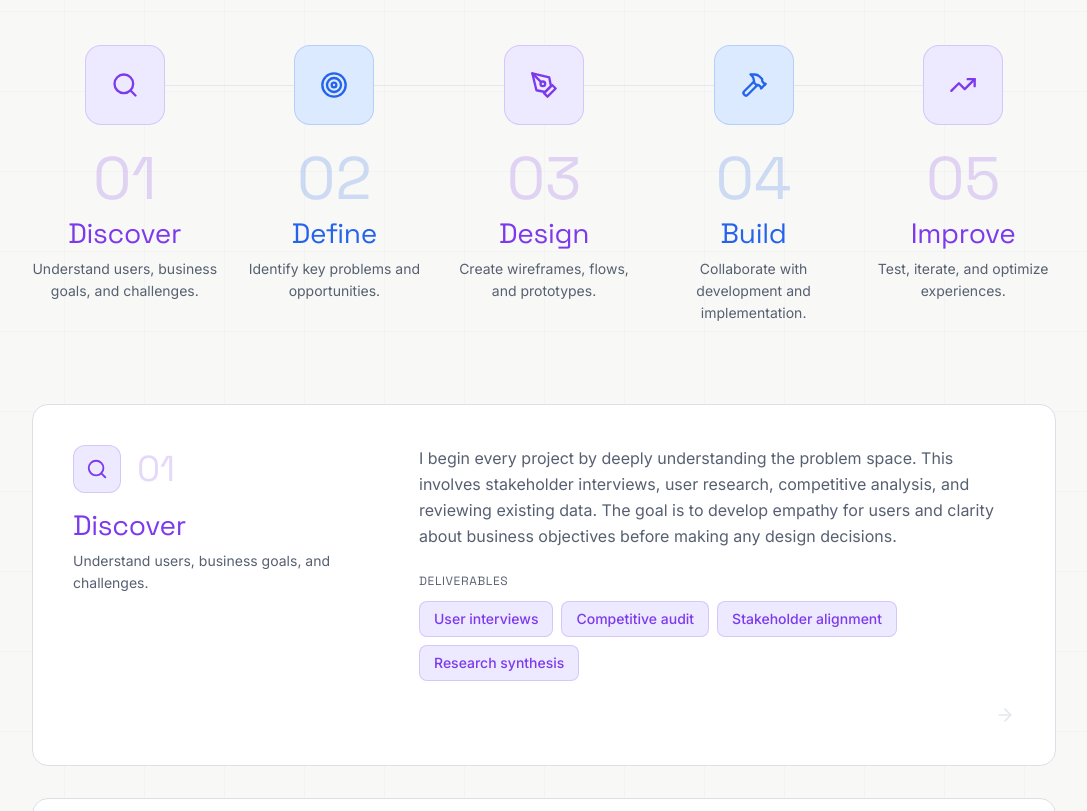
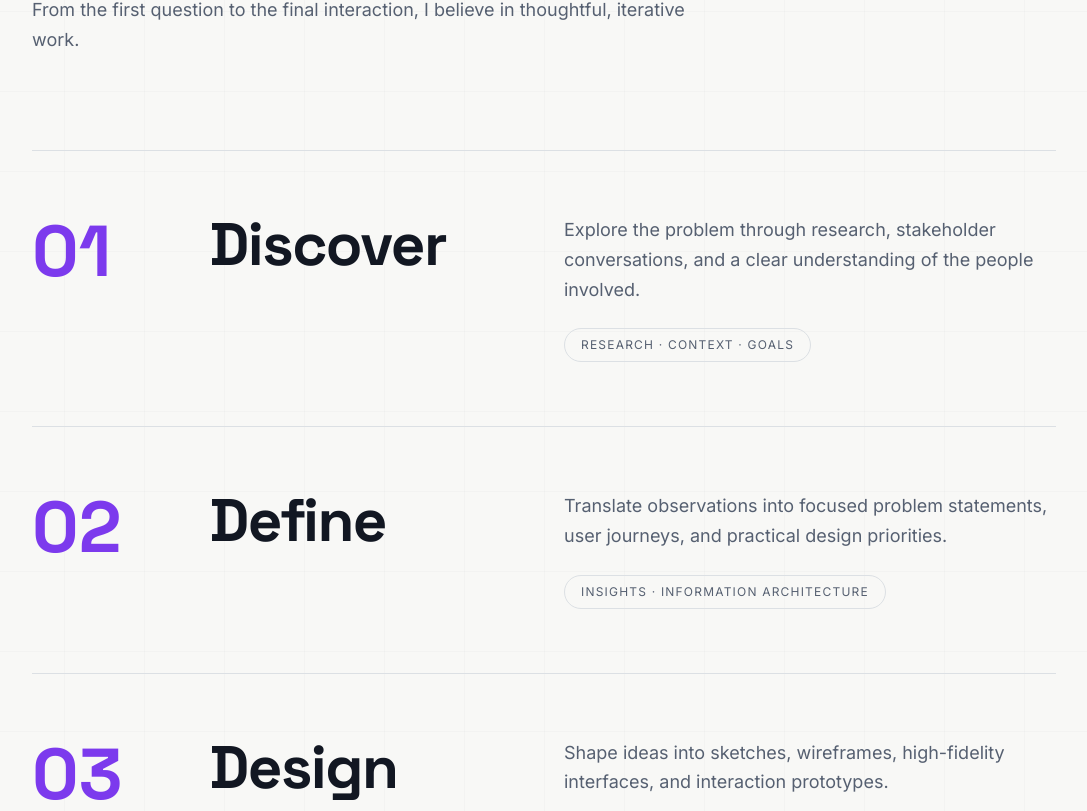
Before and after one commit to Isaac-56/yeshak_portfolio, a React (Vite) app: page /process in a window 1280 px wide. Shown: the part 469-1280 px from the top of the page, without its empty margins (96-1183 px from the left). Built offline with nearby package versions, Linux system fonts and the light colour scheme.

Commit message:
Redesign ProcessPage.tsx with consistent premium visual language

```diff
--- a/src/pages/ProcessPage.tsx
+++ b/src/pages/ProcessPage.tsx
@@ -1,150 +1,18 @@
 import PageLayout from '../components/PageLayout';
 import { useReveal } from '../hooks/useReveal';
-import { Search, Target, PenTool, Hammer, TrendingUp, ArrowRight } from 'lucide-react';
-
-const steps = [
-  {
-    icon: Search,
-    title: 'Discover',
-    description: 'Understand users, business goals, and challenges.',
-    detail: 'I begin every project by deeply understanding the problem space. This involves stakeholder interviews, user research, competitive analysis, and reviewing existing data. The goal is to develop empathy for users and clarity about business objectives before making any design decisions.',
-    deliverables: ['User interviews', 'Competitive audit', 'Stakeholder alignment', 'Research synthesis'],
-    color: 'accent',
-  },
-  {
-    icon: Target,
-    title: 'Define',
-    description: 'Identify key problems and opportunities.',
-    detail: ' Research findings are synthesized into actionable insights. I define user personas, map journey pain points, and establish clear design requirements. This phase ensures we\'re solving the right problems before investing in solutions.',
-    deliverables: ['User personas', 'Journey maps', 'Problem statements', 'Design requirements'],
-    color: 'accent-blue',
-  },
-  {
-    icon: PenTool,
-    title: 'Design',
-    description: 'Create wireframes, flows, and prototypes.',
-    detail: 'Moving from low-fidelity to high-fidelity, I create wireframes, interaction flows, and interactive prototypes. Design decisions are validated against research findings and tested with real users early and often.',
-    deliverables: ['Wireframes', 'User flows', 'Interactive prototypes', 'Design specs'],
-    color: 'accent',
-  },
-  {
-    icon: Hammer,
-    title: 'Build',
-    description: 'Collaborate with development and implementation.',
-    detail: 'Design only creates value when it ships. I work closely with engineers throughout implementation, providing detailed specs, assets, and QA support. My engineering background means I speak the same language and can anticipate technical constraints.',
-    deliverables: ['Design handoff', 'Asset delivery', 'Implementation QA', 'Developer collaboration'],
-    color: 'accent-blue',
-  },
-  {
-    icon: TrendingUp,
-    title: 'Improve',
-    description: 'Test, iterate, and optimize experiences.',
-    detail: 'Post-launch, I evaluate performance against success metrics, conduct usability testing, and identify opportunities for improvement. Design is never truly done — it evolves based on real user behavior and changing needs.',
-    deliverables: ['Usability testing', 'Analytics review', 'Iteration roadmap', 'A/B test plans'],
-    color: 'accent',
-  },
+const stages=[
+ ['01','Discover','Explore the problem through research, stakeholder conversations, and a clear understanding of the people involved.','Research · Context · Goals'],
+ ['02','Define','Translate observations into focused problem statements, user journeys, and practical design priorities.','Insights · Information architecture'],
+ ['03','Design','Shape ideas into sketches, wireframes, high-fidelity interfaces, and interaction prototypes.','Wireframes · UI · Prototypes'],
+ ['04','Build','Work between visual intent and implementation, paying attention to responsive behavior and technical feasibility.','Handoff · Development · QA'],
+ ['05','Refine','Review the experience, test assumptions, and improve details as feedback becomes available.','Feedback · Iteration · Polish'],
 ];
-
-const colorMap: Record<string, { bg: string; border: string; icon: string; num: string }> = {
-  accent: { bg: 'bg-accent-light', border: 'border-accent/20', icon: 'text-accent', num: 'text-accent/20' },
-  'accent-blue': { bg: 'bg-accent-blue-light', border: 'border-accent-blue/20', icon: 'text-accent-blue', num: 'text-accent-blue/20' },
-};
-
-export default function ProcessPage() {
-  const ref = useReveal();
-
-  return (
-    <PageLayout
-      label="Process"
-      title="My design process"
-      subtitle="A structured yet flexible framework that puts users at the center of every decision, from discovery through continuous improvement."
-    >
-      <div ref={ref}>
-        {/* Horizontal timeline - desktop */}
-        <div className="hidden lg:grid grid-cols-5 gap-6 relative mb-20">
-          <div className="absolute top-10 left-[10%] right-[10%] h-px bg-border" />
-          {steps.map((step, i) => {
-            const colors = colorMap[step.color];
-            const Icon = step.icon;
-            return (
-              <div key={step.title} className={`reveal reveal-delay-${i + 1} relative text-center`}>
-                <div className="flex justify-center mb-6 relative z-10">
-                  <div className={`w-20 h-20 ${colors.bg} border ${colors.border} rounded-2xl flex items-center justify-center`}>
-                    <Icon size={28} className={colors.icon} />
-                  </div>
-                </div>
-                <div className={`font-display font-700 text-6xl ${colors.num} mb-2`}>
-                  {String(i + 1).padStart(2, '0')}
-                </div>
-                <h3 className={`font-display font-600 text-display-sm ${colors.icon} mb-2`}>
-                  {step.title}
-                </h3>
-                <p className="text-body-sm text-secondary">{step.description}</p>
-              </div>
-            );
-          })}
-        </div>
-
-        {/* Detailed steps */}
-        <div className="space-y-8">
-          {steps.map((step, i) => {
-            const colors = colorMap[step.color];
-            const Icon = step.icon;
-            return (
-              <div
-                key={step.title}
-                className={`reveal reveal-delay-${Math.min(i + 1, 5)} bg-white border border-border rounded-2xl p-8 md:p-10`}
-              >
-                <div className="flex flex-col lg:flex-row gap-8 lg:gap-12">
-                  <div className="lg:w-1/3">
-                    <div className="flex items-center gap-4 mb-4">
-                      <div className={`w-12 h-12 ${colors.bg} border ${colors.border} rounded-xl flex items-center justify-center`}>
-                        <Icon size={22} className={colors.icon} />
-                      </div>
-                      <div>
-                        <span className={`font-display font-700 text-4xl ${colors.num} block leading-none`}>
-                          {String(i + 1).padStart(2, '0')}
-                        </span>
-                      </div>
-                    </div>
-                    <h3 className={`font-display font-600 text-display-sm ${colors.icon} mb-2`}>
-                      {step.title}
-                    </h3>
-                    <p className="text-body-sm text-secondary">{step.description}</p>
-                  </div>
-
-                  <div className="lg:w-2/3 space-y-6">
-                    <p className="text-body-md text-secondary leading-relaxed">
-                      {step.detail}
-                    </p>
-                    <div>
-                      <span className="text-label font-display font-600 text-secondary uppercase tracking-wider block mb-3">
-                        Deliverables
-                      </span>
-                      <div className="flex flex-wrap gap-2">
-                        {step.deliverables.map((d) => (
-                          <span
-                            key={d}
-                            className={`${colors.bg} ${colors.border} border ${colors.icon} text-body-sm font-medium px-3.5 py-1.5 rounded-lg`}
-                          >
-                            {d}
-                          </span>
-                        ))}
-                      </div>
-                    </div>
-                  </div>
-                </div>
-
-                {i < steps.length - 1 && (
-                  <div className="flex justify-end mt-6">
-                    <ArrowRight size={20} className="text-border" />
-                  </div>
-                )}
-              </div>
-            );
-          })}
-        </div>
-      </div>
-    </PageLayout>
-  );
-}
+export default function ProcessPage(){const ref=useReveal();return <PageLayout label="My approach" title="A process with purpose." subtitle="From the first question to the final interaction, I believe in thoughtful, iterative work.">
+ <div ref={ref} className="border-t border-border">
+ {stages.map(([num,title,desc,tags],i)=><article key={num} className={`reveal reveal-delay-${Math.min(i+1,5)} group grid md:grid-cols-12 gap-4 md:gap-10 py-10 md:py-16 border-b border-border`}>
+  <div className="md:col-span-2 font-display text-5xl md:text-7xl text-accent font-bold">{num}</div>
+  <h2 className="md:col-span-4 font-display font-bold text-4xl md:text-6xl tracking-tight text-primary group-hover:text-accent transition-colors">{title}</h2>
+  <div className="md:col-span-6"><p className="text-secondary text-body-lg mb-6">{desc}</p><span className="inline-flex border border-border rounded-full px-4 py-2 text-xs uppercase tracking-widest text-secondary">{tags}</span></div>
+ </article>)}
+ </div>
+ </PageLayout>}
```
